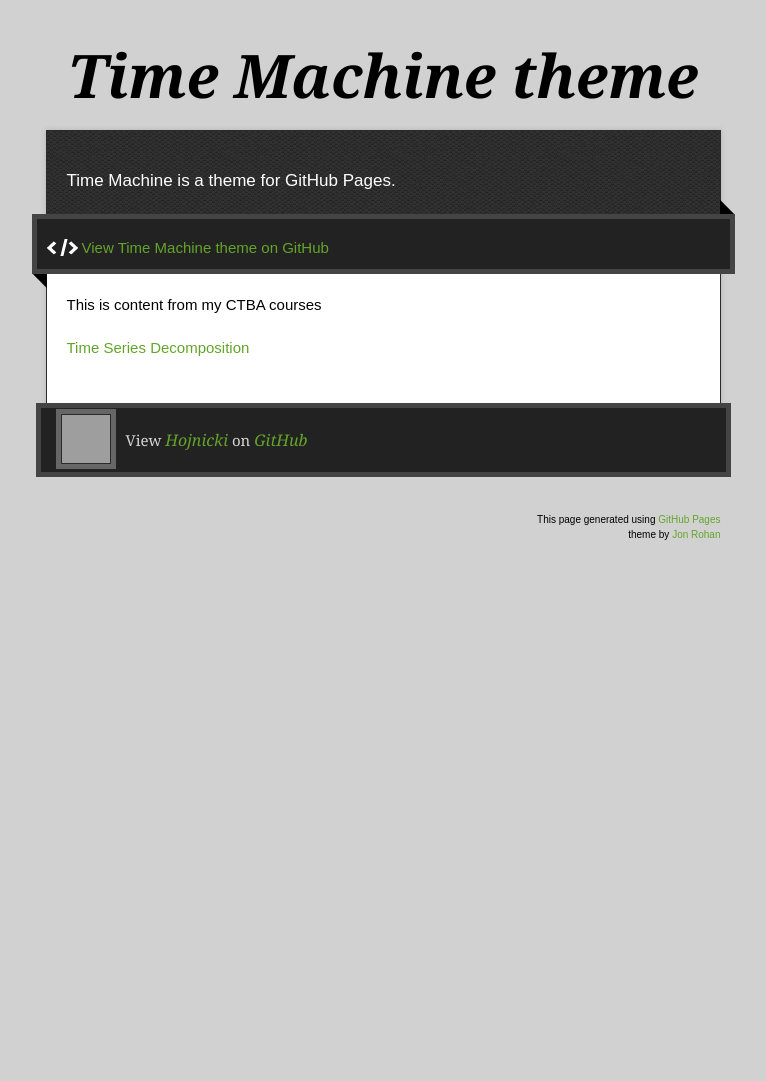
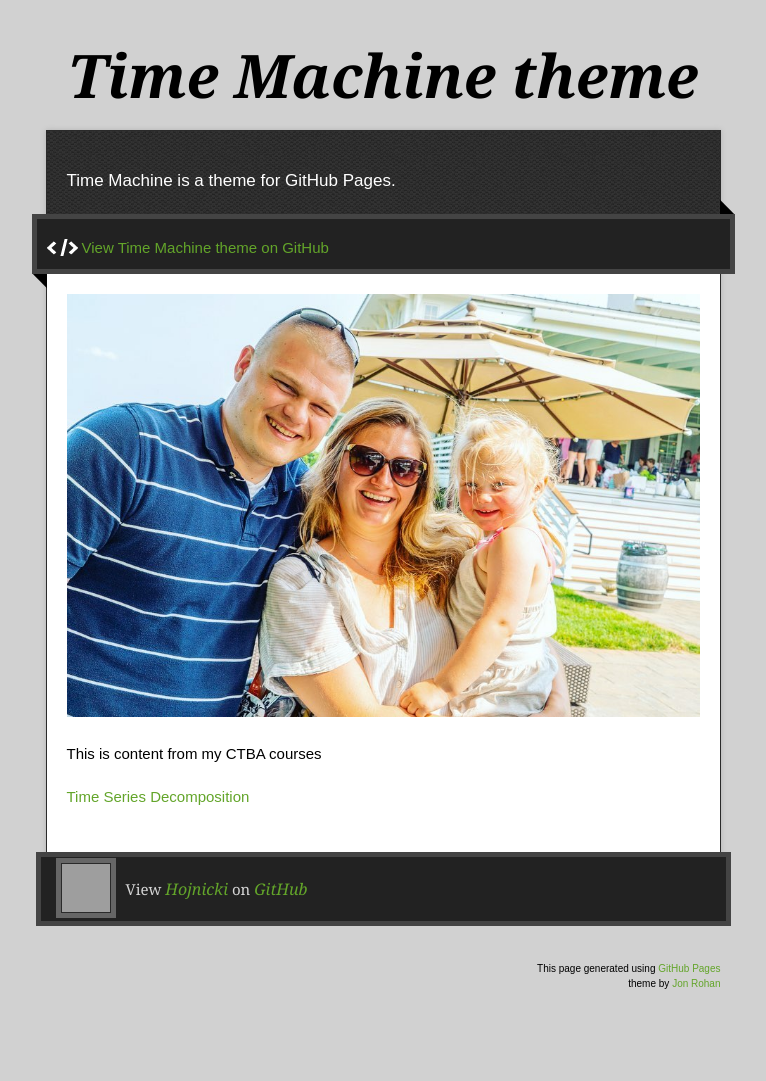
Before and after one commit to Hojnicki/hojnicki.github.io, a Jekyll site: the page built from index.md, in a window 1280 px wide. Shown: the whole page, without its empty margins (257-1023 px from the left). Built offline with Jekyll 4.4.1, drawn with Linux system fonts in a browser that asks for light colours; our own code applies the rules of GitHub Pages for plain Markdown files; before the commit the page ends 900 px from its top, so only the background shows below that; grey boxes are pictures that could not be loaded.

Commit message:
Update index.md

```diff
--- a/index.md
+++ b/index.md
@@ -3,6 +3,8 @@ title: Steve Hojnicki's Personal Github site
 description: Live from Williamsburg, it's Saturday night!
 ---
 
+![My Picture](/pics/family.jpg)
+
 This is content from my CTBA courses
 
 [Time Series Decomposition](/timeseries/index.md)
```
